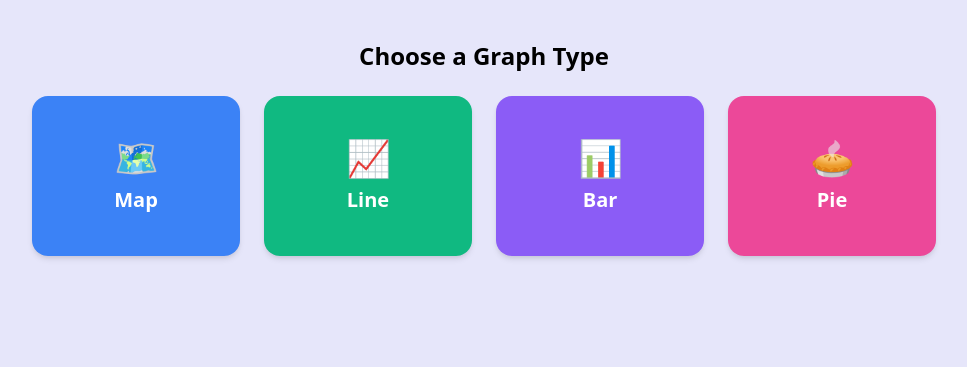
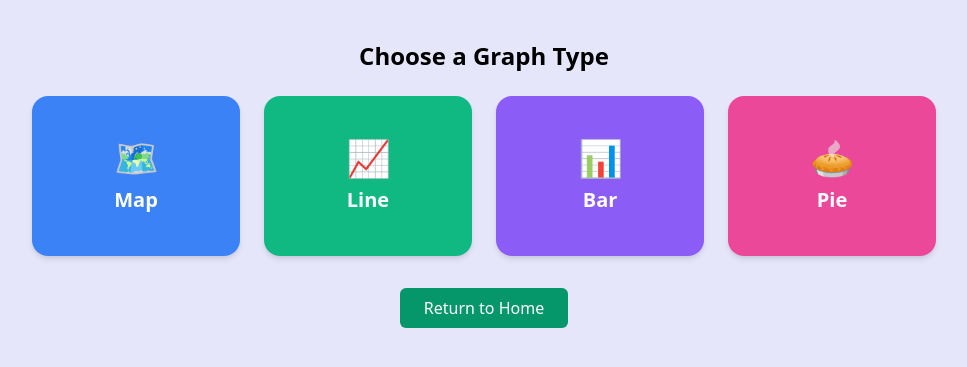
Before and after one commit to M-codes/CITS3403-project, a Flask app: template app/templates/select_graph.html in a window 1280 px wide. Shown: the top 367 px of the page, without its empty margins (156-1123 px from the left). Run offline with Flask 3, Linux system fonts and the light colour scheme; the template is opened without the code that fills it: most values are stand-ins (such as "Sample title", 1, 10 or a date in 2020).

Commit message:
added return home button on pages that is missing

```diff
--- a/app/templates/select_graph.html
+++ b/app/templates/select_graph.html
@@ -43,6 +43,9 @@
       <button onclick="submitWithDate()" class="bg-blue-500 text-white px-4 py-2 rounded hover:bg-blue-600">OK</button>
     </div>
   </div>
+</div>
+<div class="flex justify-center gap-4 mt-8">
+  <a href="{{ url_for('main.index') }}" class="px-6 py-2 bg-green-600 text-white rounded-md hover:bg-green-700 transition">Return to Home</a>
 </div>
 
 <script>
--- a/app/templates/select_shared_graph.html
+++ b/app/templates/select_shared_graph.html
@@ -50,6 +50,9 @@
         </button>
     </form>
 </div>
+<div class="flex justify-center gap-4 mt-8">
+  <a href="{{ url_for('main.index') }}" class="px-6 py-2 bg-green-600 text-white rounded-md hover:bg-green-700 transition">Return to Home</a>
+</div>
 
 <script>
   document.addEventListener("DOMContentLoaded", function () {
```
